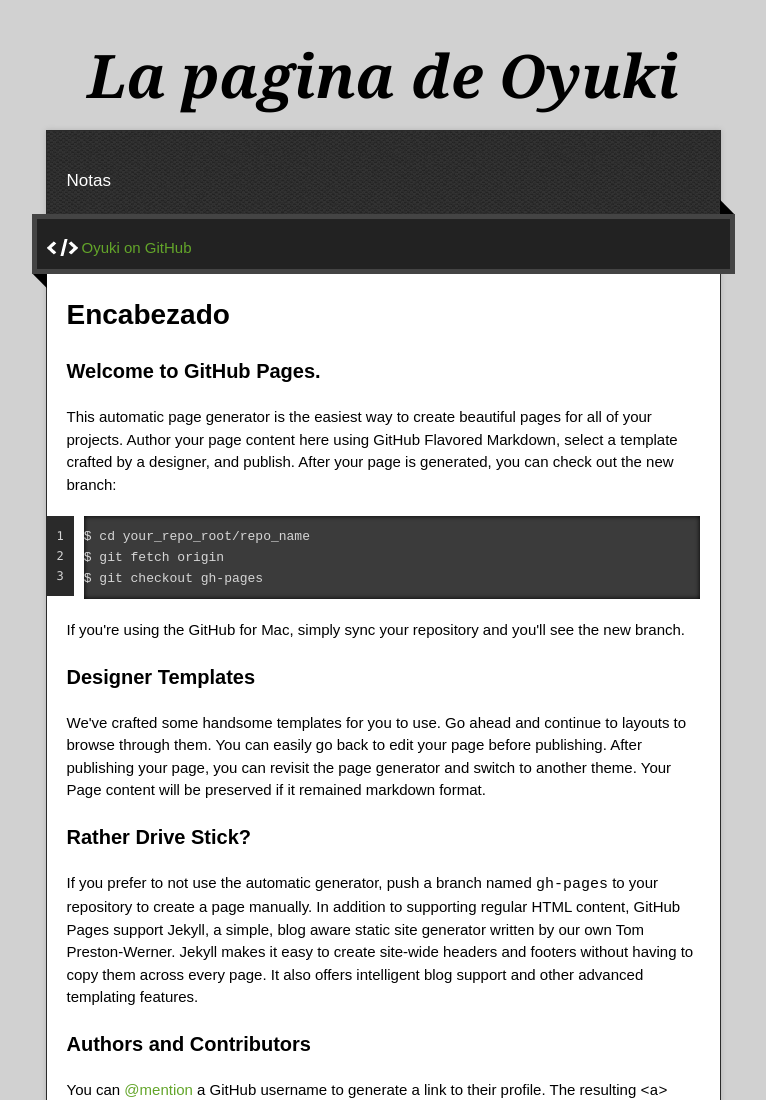
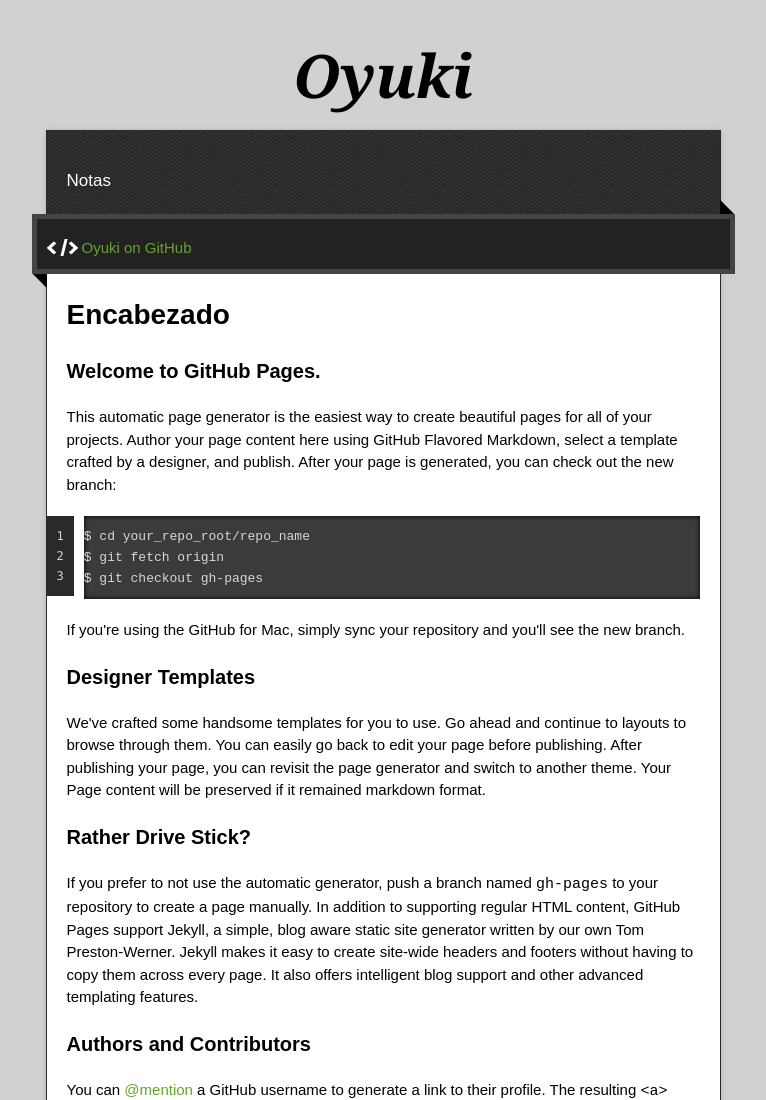
Before and after one commit to oyuki/oyuki.github.io, a plain HTML site: page index.html in a window 1280 px wide. Shown: the top 1100 px of the page, without its empty margins (257-1023 px from the left). Drawn offline with nearby package versions, Linux system fonts and the light colour scheme.

Commit message:
modifique titulo

```diff
--- a/index.html
+++ b/index.html
@@ -22,7 +22,7 @@
 
   <div class="wrapper">
     <header>
-      <h1 class="title">La pagina de Oyuki </h1>
+      <h1 class="title">Oyuki </h1>
     </header>
     <div id="container">
       <p class="tagline">Notas</p>
```
